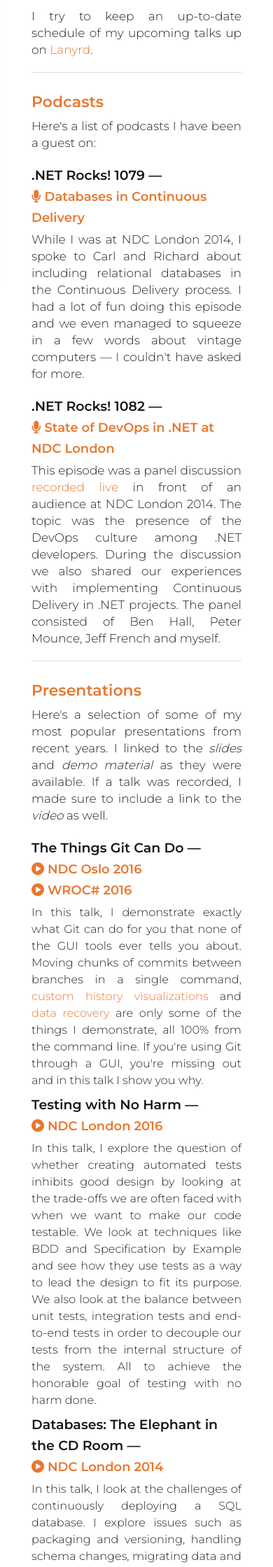
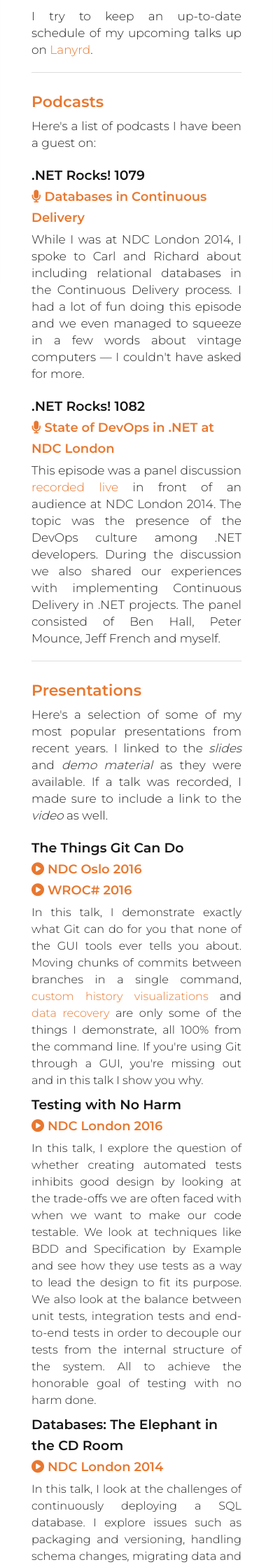
Before and after one commit to megakemp/megakemp.github.io, a Jekyll site: the page built from speaking/index.html, in a window 390 px wide. Shown: the part 521-2760 px from the top of the page at 70% size. Built offline with Jekyll 4.4.1, drawn with Linux system fonts in a browser that asks for light colours; nearby versions of some CDN libraries; comment, search, counter and statistics services are not loaded; some of the changed text lies outside the part shown.

Commit message:
Hides the em dash in the mobile view

```diff
--- a/_includes/css/layout.css
+++ b/_includes/css/layout.css
@@ -76,6 +76,9 @@
         h1.backdrop {
 		line-height: 168px;
         }
+	span.hide {
+		display: none;
+	}
 }
 
 /* Mobile Landscape Size to Tablet Portrait (devices and browsers) */
--- a/speaking/index.html
+++ b/speaking/index.html
@@ -26,13 +26,13 @@
     Here's a list of podcasts I have been a guest on:
   </p>
 
-  <h4>.NET Rocks! 1079 — <a href="https://www.dotnetrocks.com/?show=1079" target="_blank"><i class="fa fa-microphone" aria-hidden="true"></i> Databases in Continuous Delivery</a></h4>
+  <h4>.NET Rocks! 1079 <span class="hide">—</span> <a href="https://www.dotnetrocks.com/?show=1079" target="_blank"><i class="fa fa-microphone" aria-hidden="true"></i> Databases in Continuous Delivery</a></h4>
   <p>While I was at NDC London 2014, I spoke to Carl and Richard about including
   relational databases in the Continuous Delivery process. I had a lot of fun
   doing this episode and we even managed to squeeze in a few words about vintage
   computers — I couldn't have asked for more.</p>
 
-  <h4>.NET Rocks! 1082 — <a href="https://www.dotnetrocks.com/?show=1082" target="_blank"><i class="fa fa-microphone" aria-hidden="true"></i> State of DevOps in .NET at NDC London</a></h4>
+  <h4>.NET Rocks! 1082 <span class="hide">—</span> <a href="https://www.dotnetrocks.com/?show=1082" target="_blank"><i class="fa fa-microphone" aria-hidden="true"></i> State of DevOps in .NET at NDC London</a></h4>
   <p>This episode was a panel discussion <a href="https://vimeo.com/113632392">recorded live</a> in front of an audience at NDC London
   2014. The topic was the presence of the DevOps culture among .NET developers.
   During the discussion we also shared our experiences with implementing Continuous Delivery in .NET projects. The panel consisted of Ben Hall, Peter Mounce, Jeff French and myself.</p>
@@ -42,7 +42,7 @@
   <h2 id="presentations">Presentations</h2>
   <p>Here's a selection of some of my most popular presentations from recent years. I linked to the <em>slides</em> and <em>demo material</em> as they were available. If a talk was recorded, I made sure to include a link to the <em>video</em> as well.</p>
 
-  <h4 id="the_things_git_can_do">The Things Git Can Do — <a href="https://vimeo.com/171317261"><i class="fa fa-play-circle" aria-hidden="true"></i> NDC Oslo 2016</a> <a href="https://vimeo.com/163822148"><i class="fa fa-play-circle" aria-hidden="true"></i> WROC# 2016</a></h4>
+  <h4 id="the_things_git_can_do">The Things Git Can Do <span class="hide">—</span> <a href="https://vimeo.com/171317261"><i class="fa fa-play-circle" aria-hidden="true"></i> NDC Oslo 2016</a> <a href="https://vimeo.com/163822148"><i class="fa fa-play-circle" aria-hidden="true"></i> WROC# 2016</a></h4>
   <p class="thumbnail-caption">
     <a href="https://vimeo.com/171317261">
       <img src="{{ site.url }}/assets/{{ page.assets }}/ndcoslo2016-enricocampidoglio-preview.png"
@@ -51,7 +51,7 @@
     In this talk, I demonstrate exactly what Git can do for you that none of the GUI tools ever tells you about. Moving chunks of commits between branches in a single command, <a href="{{ site.url }}/2014/08/14/the-importance-of-a-good-looking-history/">custom history visualizations</a> and <a href="{{ site.url }}/2016/08/25/git-undo/">data recovery</a> are only some of the things I demonstrate, all 100% from the command line. If you're using Git through a GUI, you're missing out and in this talk I show you why.
   </p>
 
-  <h4 id="testing_with_no_harm">Testing with No Harm — <a href="https://vimeo.com/154312751"><i class="fa fa-play-circle" aria-hidden="true"></i> NDC London 2016</a></h4>
+  <h4 id="testing_with_no_harm">Testing with No Harm <span class="hide">—</span> <a href="https://vimeo.com/154312751"><i class="fa fa-play-circle" aria-hidden="true"></i> NDC London 2016</a></h4>
   <p class="thumbnail-caption">
     <a href="https://vimeo.com/154312751">
       <img src="{{ site.url }}/assets/{{ page.assets }}/ndclondon2016-enricocampidoglio-preview.png"
@@ -60,7 +60,7 @@
     In this talk, I explore the question of whether creating automated tests inhibits good design by looking at the trade-offs we are often faced with when we want to make our code testable. We look at techniques like BDD and Specification by Example and see how they use tests as a way to lead the design to fit its purpose. We also look at the balance between unit tests, integration tests and end-to-end tests in order to decouple our tests from the internal structure of the system. All to achieve the honorable goal of testing with no harm done.
   </p>
 
-  <h4 id="databases_the_elephant_in_the_cd_room">Databases: The Elephant in the CD Room — <a href="https://vimeo.com/113594256"><i class="fa fa-play-circle" aria-hidden="true"></i> NDC London 2014</a></h4>
+  <h4 id="databases_the_elephant_in_the_cd_room">Databases: The Elephant in the CD Room <span class="hide">—</span> <a href="https://vimeo.com/113594256"><i class="fa fa-play-circle" aria-hidden="true"></i> NDC London 2014</a></h4>
   <p class="thumbnail-caption">
     <a href="https://vimeo.com/113594256">
       <img src="{{ site.url }}/assets/{{ page.assets }}/ndclondon2014-enricocampidoglio-preview.png"
@@ -69,7 +69,7 @@
     In this talk, I look at the challenges of continuously deploying a SQL database. I explore issues such as packaging and versioning, handling schema changes, migrating data and recovery. What tools do we have at our disposal? What strategies can we put in place to prevent us from having to bang our heads against the wall when something goes wrong?
   </p>
 
-  <h4 id="testing_the_essential_with_autofixture">Testing the Essential with AutoFixture — <a href="https://vimeo.com/108441213"><i class="fa fa-play-circle" aria-hidden="true"></i> Leetspeak 2014</a> <a href="{{ site.url }}/speaking/slides/TestingTheEssentialWithAutoFixture.pdf"><i class="fa fa-slideshare" aria-hidden="true"></i> Slides</a></h4>
+  <h4 id="testing_the_essential_with_autofixture">Testing the Essential with AutoFixture <span class="hide">—</span> <a href="https://vimeo.com/108441213"><i class="fa fa-play-circle" aria-hidden="true"></i> Leetspeak 2014</a> <a href="{{ site.url }}/speaking/slides/TestingTheEssentialWithAutoFixture.pdf"><i class="fa fa-slideshare" aria-hidden="true"></i> Slides</a></h4>
   <p class="thumbnail-caption">
     <a href="https://vimeo.com/108441213">
       <img src="{{ site.url }}/assets/{{ page.assets }}/leetspeak2014-enricocampidoglio-preview.png"
@@ -78,7 +78,7 @@
     In this talk, I show you how to get rid of dummy values in your tests by leveraging <a href="{{ site.url }}/2011/09/06/behavior-changes-in-autofixture-2-2-anonymous-numbers/">anonymous test data</a>. By using a library like <a href="https://github.com/AutoFixture/AutoFixture">AutoFixture</a> to runtime-generate test data that meets your requirements, you can free yourself from having to write a lot of boilerplate setup code in your tests, leaving them to contain just the essence of what is being tested. It'll also makes them more robust, since they no longer rely on hard coded constants to determine their outcome.
   </p>
 
-  <h4 id="why_no_code_reviews">Why No Code Reviews? — <a href="https://vimeo.com/97505680"><i class="fa fa-play-circle" aria-hidden="true"></i> NDC Oslo 2014</a> <a href="https://youtu.be/xd9n83yOmiY"><i class="fa fa-play-circle" aria-hidden="true"></i> DevDay 14</a></h4>
+  <h4 id="why_no_code_reviews">Why No Code Reviews? <span class="hide">—</span> <a href="https://vimeo.com/97505680"><i class="fa fa-play-circle" aria-hidden="true"></i> NDC Oslo 2014</a> <a href="https://youtu.be/xd9n83yOmiY"><i class="fa fa-play-circle" aria-hidden="true"></i> DevDay 14</a></h4>
   <p class="thumbnail-caption">
     <a href="https://vimeo.com/97505680">
       <img src="{{ site.url }}/assets/{{ page.assets }}/ndcoslo2014-enricocampidoglio-preview.png"
@@ -87,7 +87,7 @@
     In this talk, I explore the social and practical reasons why code reviews aren't as widely adopted in modern software development shops as they should be. We look at a few concrete tools and techniques that teams can put in place to help them overcome the most common road blocks. In the end, we'll see how code reviews help peers leverage each other's knowledge and skills to ensure their work is as good as it can possibly be.
   </p>
 
-  <h4 id="bdd_all_the_way_down">BDD All the Way Down — <a href="http://gotocon.com/aarhus-2013/presentation/BDD%20all%20the%20way%20down">GOTO Aarhus 2013</a> <a href="https://youtu.be/zMX588nshao"><i class="fa fa-play-circle" aria-hidden="true"></i> Foo Café</a> <a href="{{ site.url }}/2014/04/24/bdd-all-the-way-down/"><i class="fa fa-pencil" aria-hidden="true"></i> Blog</a></h4>
+  <h4 id="bdd_all_the_way_down">BDD All the Way Down <span class="hide">—</span> <a href="http://gotocon.com/aarhus-2013/presentation/BDD%20all%20the%20way%20down">GOTO Aarhus 2013</a> <a href="https://youtu.be/zMX588nshao"><i class="fa fa-play-circle" aria-hidden="true"></i> Foo Café</a> <a href="{{ site.url }}/2014/04/24/bdd-all-the-way-down/"><i class="fa fa-pencil" aria-hidden="true"></i> Blog</a></h4>
   <p class="thumbnail-caption">
     <a href="https://youtu.be/zMX588nshao">
       <img src="{{ site.url }}/assets/{{ page.assets }}/foocafe-enricocampidoglio-preview.jpg"
@@ -96,7 +96,7 @@
     In this talk, I show how to apply the Behavior Driven Development (BDD) cycle when developing a feature from top to bottom in a fictitious .NET web application. Building on the concepts of Test Driven Development, I demonstrate how BDD helps you <a href="{{ site.url }}/2014/04/24/bdd-all-the-way-down/">produce tests that read like specifications</a>, by forcing you to focus on what the system is supposed to do, rather than how it’s implemented.
   </p>
 
-  <h4 id="grokking_git_by_seeing_it">Grokking Git by Seeing It — <a href="https://vimeo.com/52633764"><i class="fa fa-play-circle" aria-hidden="true"></i> Leetspeak 2012</a> <a href="{{ site.url }}/2013/01/22/grokking-git-by-seeing-it/"><i class="fa fa-pencil" aria-hidden="true"></i> Blog</a></h4>
+  <h4 id="grokking_git_by_seeing_it">Grokking Git by Seeing It <span class="hide">—</span> <a href="https://vimeo.com/52633764"><i class="fa fa-play-circle" aria-hidden="true"></i> Leetspeak 2012</a> <a href="{{ site.url }}/2013/01/22/grokking-git-by-seeing-it/"><i class="fa fa-pencil" aria-hidden="true"></i> Blog</a></h4>
   <p class="thumbnail-caption">
     <a href="https://vimeo.com/52633764">
       <img src="{{ site.url }}/assets/{{ page.assets }}/leetspeak2012-enricocampidoglio-preview.png"
@@ -105,7 +105,7 @@
     In this talk, I teach you the Git zen from the inside out. Working out of real world scenarios, I walk you through Git’s core concepts and building blocks, building our way up to more advanced features. And I do it by showing you graphically what happens under the covers every time you fire a Git command. It’s my belief that this kind of deep understanding of Git’s inner workings is the key to unlock its true power: taking control of your history.
   </p>
 
-  <h4 id="make_your_system_admin_friendly_with_powershell">Make Your System Admin Friendly with Powershell — <a href="{{ site.url }}/2012/08/30/make-your-system-administrator-friendly-with-powershell/"><i class="fa fa-pencil" aria-hidden="true"></i> Blog</a></h4>
+  <h4 id="make_your_system_admin_friendly_with_powershell">Make Your System Admin Friendly with Powershell <span class="hide">—</span> <a href="{{ site.url }}/2012/08/30/make-your-system-administrator-friendly-with-powershell/"><i class="fa fa-pencil" aria-hidden="true"></i> Blog</a></h4>
   <p class="thumbnail-caption">
     In this talk, I show you how to enhance an existing .NET web application with a set of administrative tools, built using the PowerShell programming model. Once that is in place, I demonstrate how common maintenance tasks can either be performed manually using a traditional GUI or be fully automated through PowerShell scripts using the same code base.
   </p>
```
